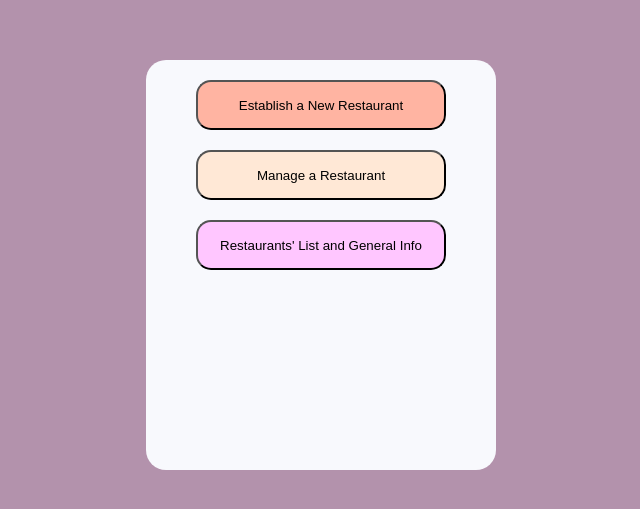
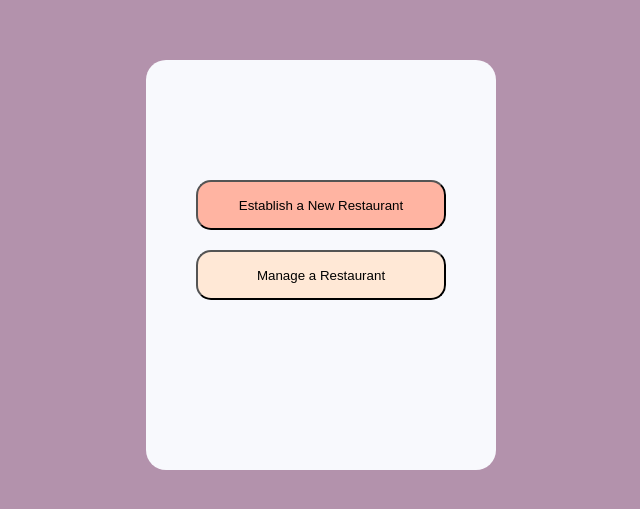
Before and after one commit to fakedann/phase-3-frontend, a React (Create React App) app in the folder frontend/: page / in a window 1280 px wide. Shown: the part 125-634 px from the top of the page, without its empty margins (319-959 px from the left). Built offline with nearby package versions, Linux system fonts and the light colour scheme.

Commit message:
Fix box styling

```diff
--- a/frontend/src/App.css
+++ b/frontend/src/App.css
@@ -109,3 +109,7 @@ input {
   text-align: center;
   font-size: 20px;
 }
+
+.mainMenu{
+  margin-top: 100px;
+}
--- a/frontend/src/ChooseRestaurant.js
+++ b/frontend/src/ChooseRestaurant.js
@@ -26,9 +26,13 @@ function ChooseRestaurant({switchToMain}){
   const restBtns = restaurants.map( restObj => <button key={restObj.id} className="btnTask" onClick={handleClick}>{restObj.name}</button>)
 
   return(
-    <div className="mainSection">
+    // <div className="mainSection">
+    //   { menuid === '' ? restBtns: <Menu switchToMain={switchToMain} restid={menuid}/>}
+    // </div>
+    <div>
       { menuid === '' ? restBtns: <Menu switchToMain={switchToMain} restid={menuid}/>}
     </div>
+
   )
 }
 
--- a/frontend/src/CreateRestaurant.js
+++ b/frontend/src/CreateRestaurant.js
@@ -62,7 +62,7 @@ function CreateRestaurant({switchToMain}){
         <input type="text" name="phone" value={formData.phone} onChange={handleChange}/>
         </label>
         <label>
-          Type of food:
+          Food type:
         <input type="text" name="foodType" value={formData.foodType} onChange={handleChange}/>
         </label>
 
--- a/frontend/src/RestaurantMenu.js
+++ b/frontend/src/RestaurantMenu.js
@@ -1,7 +1,6 @@
 import { useState } from 'react';
 import ChooseRestaurant from './ChooseRestaurant';
 import CreateRestaurant from './CreateRestaurant';
-import Menu from './Menu';
 
 function RestaurantMenu(){
 
@@ -16,14 +15,13 @@ function RestaurantMenu(){
     if(event.target.id === "uno"){
       setTask(<CreateRestaurant switchToMain={switchToMain} />)
     }else if (event.target.id === "dos"){
-      // setTask(<Menu switchToMain={switchToMain}/>)
       setTask(<ChooseRestaurant switchToMain={switchToMain} />)
     }
   }
 
-  const menu = <><button className="btnTask" id="uno" onClick={handleClick}>Establish a New Restaurant</button>
-  <button className="btnTask" id="dos" onClick={handleClick}>Manage a Restaurant</button>
-  <button className="btnTask" id="tres" onClick={handleClick}>Restaurants' List and General Info</button></>
+  const menu =  <div className="mainMenu"><button className="btnTask" id="uno" onClick={handleClick}>Establish a New Restaurant</button>
+  <button className="btnTask" id="dos" onClick={handleClick}>Manage a Restaurant</button></div>
+
 
   return(
     <div className="mainSection">
```
